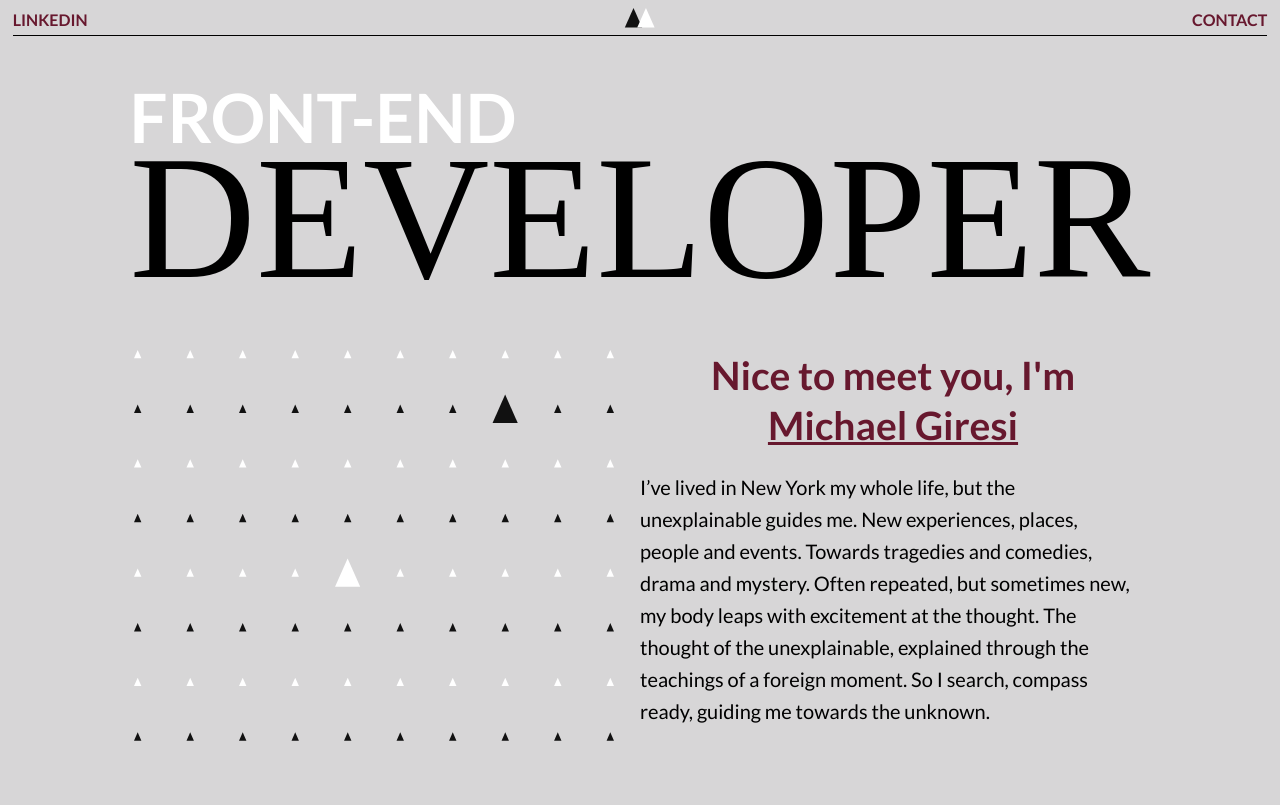
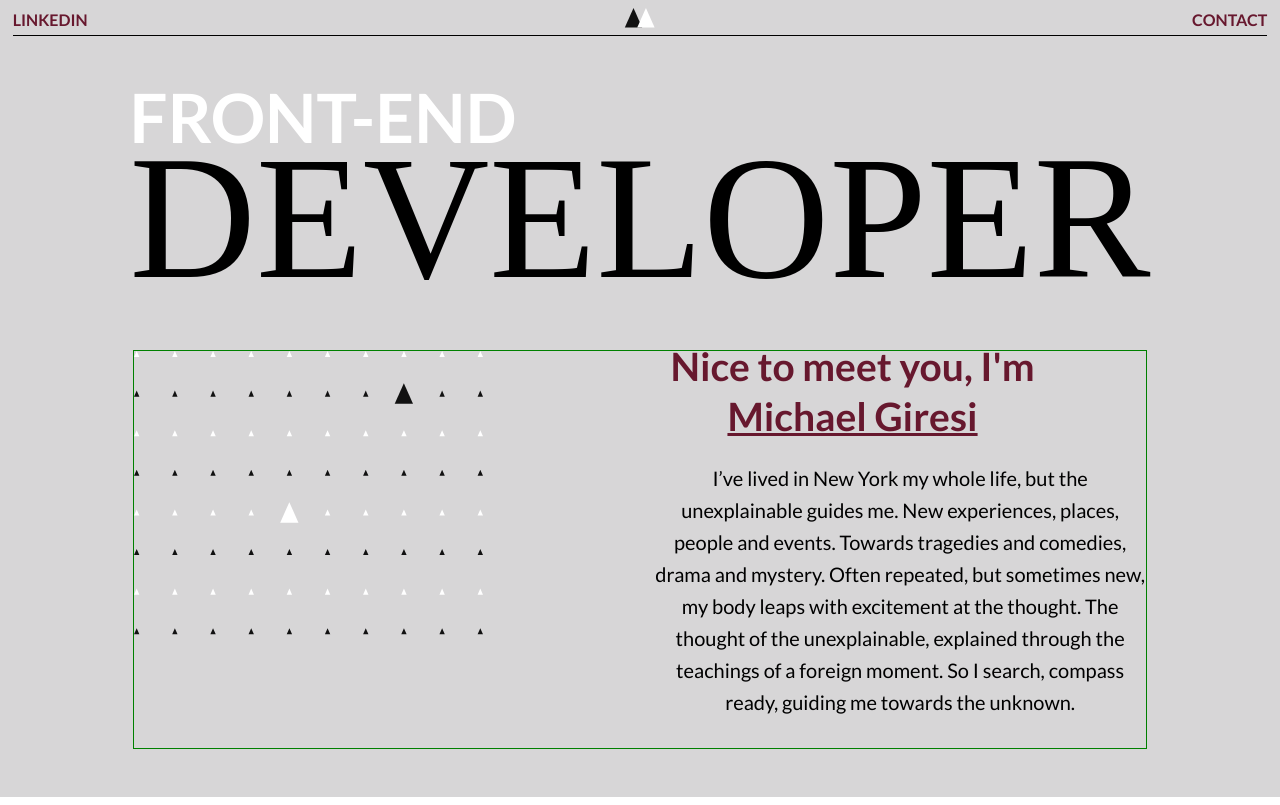
Before and after one commit to MichaelGiresi/Portfolio, a React (Create React App) app: page / in a window 1280 px wide. Built offline with nearby package versions, Linux system fonts and the light colour scheme.

Commit message:
Resized hero image text container.

```diff
--- a/src/scss/hero/hero.css
+++ b/src/scss/hero/hero.css
@@ -177,17 +177,29 @@
   align-items: center;
   display: flex;
   justify-content: center;
+  width: 271px;
+  margin-bottom: 50px;
+}
+@media (min-width: 450px) {
+  .hero_triangles {
+    width: 400px;
+  }
+}
+@media (min-width: 740px) {
+  .hero_triangles {
+    margin-bottom: 5vh;
+    width: 48%;
+  }
+}
+@media (min-width: 850px) {
+  .hero_triangles {
+    width: 349px;
+  }
 }
 @media (min-width: 860px) {
   .hero_triangles {
     align-items: flex-start;
     justify-content: start;
-  }
-}
-@media (max-width: 740px) {
-  .hero_triangles {
-    margin-bottom: 5vh;
-    width: 49%;
   }
 }
 .hero_text_heading {
@@ -278,7 +290,7 @@
 }
 @media (min-width: 750px) {
   .hero_text {
-    text-align: left;
+    text-align: center;
     margin-left: 0;
     margin-right: 0;
     width: auto;
@@ -308,6 +320,7 @@
 
 .hero_triangles_text {
   display: flex;
+  border: 1px solid green;
   justify-content: space-between;
   max-width: 1170px;
 }
@@ -324,6 +337,16 @@
     align-items: flex-start;
     margin-bottom: 6vh;
     width: 98%;
+  }
+}
+@media (min-width: 750px) {
+  .hero_triangles_text {
+    width: 700px;
+  }
+}
+@media (min-width: 950px) {
+  .hero_triangles_text {
+    width: 750px;
   }
 }
 @media (min-width: 1050px) {
@@ -362,7 +385,16 @@
 }
 @media (min-width: 750px) {
   .hero_text_container {
-    width: 50%;
+    width: 48%;
+    margin-right: 1%;
+  }
+}
+@media (min-width: 850px) {
+  .hero_text_container {
+    width: 40%;
+    margin-right: 9%;
+    margin-top: -10px;
+    text-align: left;
   }
 }
 @media (min-width: 900px) {
@@ -402,7 +434,7 @@
   visibility: hidden;
   pointer-events: none;
 }
-@media (min-width: 768px) {
+@media (min-width: 1024px) {
   .img1 {
     display: flex;
   }
--- a/src/scss/hero/hero.scss
+++ b/src/scss/hero/hero.scss
@@ -6,11 +6,13 @@
     margin: 0 auto 0 auto;
 
 }
+
 .hero_container{
 max-width: 1600px;
 margin-bottom: 70px;
 
 }
+
 .hero_frontend {
 display: flex;
 justify-content: start;
@@ -47,6 +49,7 @@ font-size: 27px;
 
 }
 }
+
 .hero_developer {
 font-family: 'Libre';
 line-height: .7em;
@@ -118,18 +121,28 @@ font-size: 48px;
     width:505px;
 }
 }
+
 .hero_triangles{
     align-items: center;
     display: flex;
     justify-content: center;
+    width: 271px;
+    margin-bottom: 50px;
+    @media (min-width: 450px) {
+        width: 400px;
+    }
+    @media (min-width:740px){
+        margin-bottom: 5vh;
+        width: 48%;
+    }
+
+    @media (min-width:850px) {
+        width: 349px;
+        // margin-left: 9%;
+    }
     @media (min-width:860px){
-        // height: 100%;
         align-items: flex-start;
         justify-content: start;
-    }
-    @media (max-width:740px){
-        margin-bottom: 5vh;
-        width: 49%;
     }
     @media (min-width:1560px){
     }
@@ -195,12 +208,11 @@ font-size: 48px;
         text-align: center;
         margin-bottom: 30px;
         font-size: 12px;
-        // width: 300px;
         @media (min-width: 450px) {
             font-size: 14px;
         }
         @media (min-width:750px){
-            text-align: left;
+            text-align: center;
             margin-left: 0;
             margin-right: 0;
             width: auto;
@@ -224,6 +236,7 @@ font-size: 48px;
 
     .hero_triangles_text{
         display: flex;
+        border: 1px solid green;
         justify-content: space-between;
         max-width: 1170px;
         @media (min-height:375px){
@@ -239,15 +252,12 @@ font-size: 48px;
             width: 98%;
 
         }
-        // @media (min-width:750px){
-        //     width:578px
-        // }
-        // @media (min-width:850px){
-        //     width:695px
-        // }
-        // @media (min-width:950px){
-        //     width:750px
-        // }
+        @media (min-width:750px){
+            width:700px
+        }
+        @media (min-width:950px){
+            width:750px
+        }
         @media (min-width:1050px){
             width:840px
         }
@@ -275,16 +285,19 @@ font-size: 48px;
             flex-direction: column;
         }
         @media (min-width:750px){
-            width: 50%;
-            // height: 100%;
+            width: 48%;
+            margin-right: 1%;
+        }
+        @media (min-width: 850px) {
+            width: 40%;
+            margin-right: 9%;
+            margin-top: -10px;
+            text-align: left;
         }
         @media (min-width:860px){
-            // height:auto;
         }
         @media (min-width:900px){
-            // width: 36vw;
             align-items: flex-start;
-            // height: 40vh;
         }
     }
 
@@ -317,7 +330,7 @@ font-size: 48px;
         visibility: hidden;
         pointer-events: none;
 
-        @media (min-width: 768px) {
+        @media (min-width: 1024px) {
             display: flex;
         }
       }
```
Also changed, not shown: 1 other file (tests, documents, lock files or other folders).
